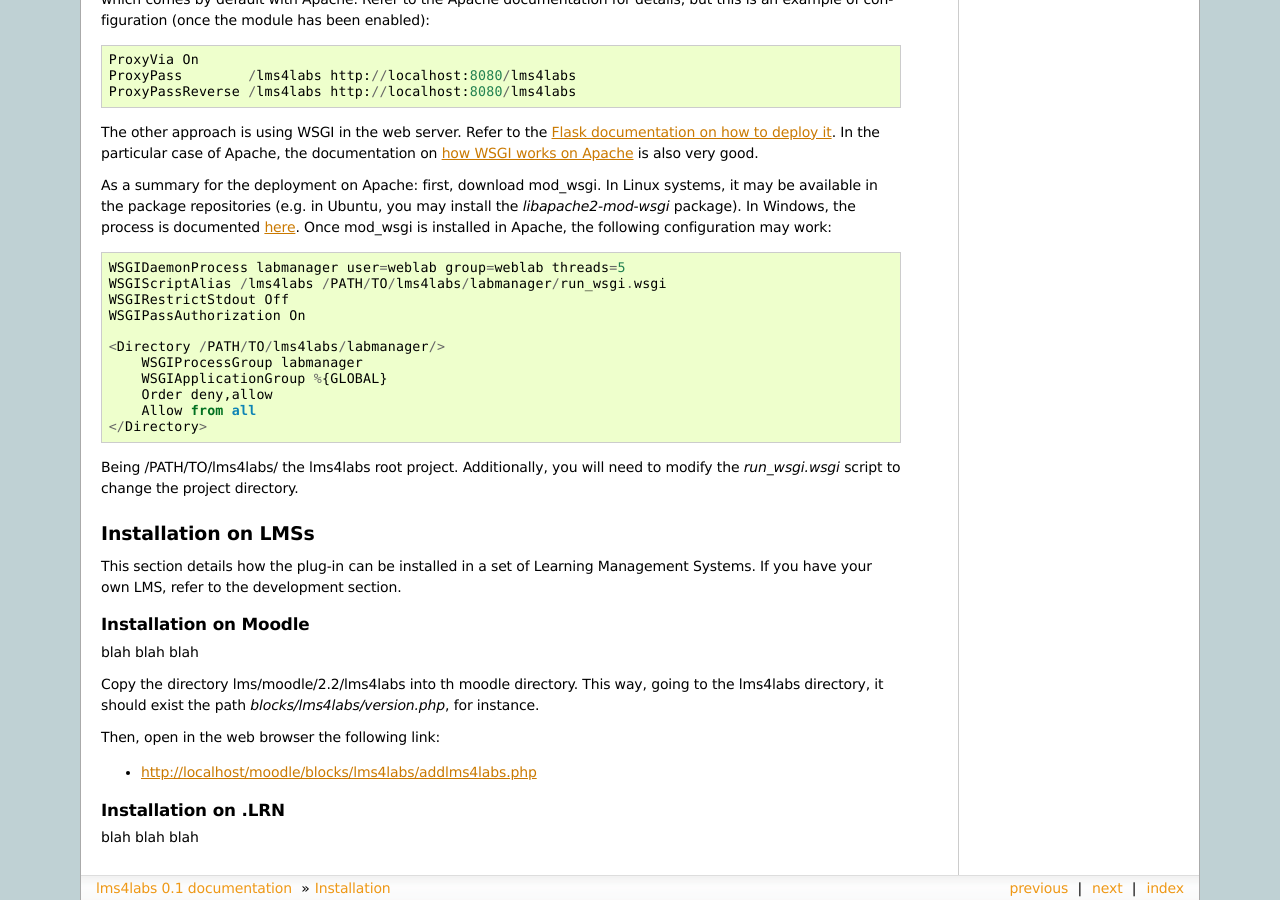
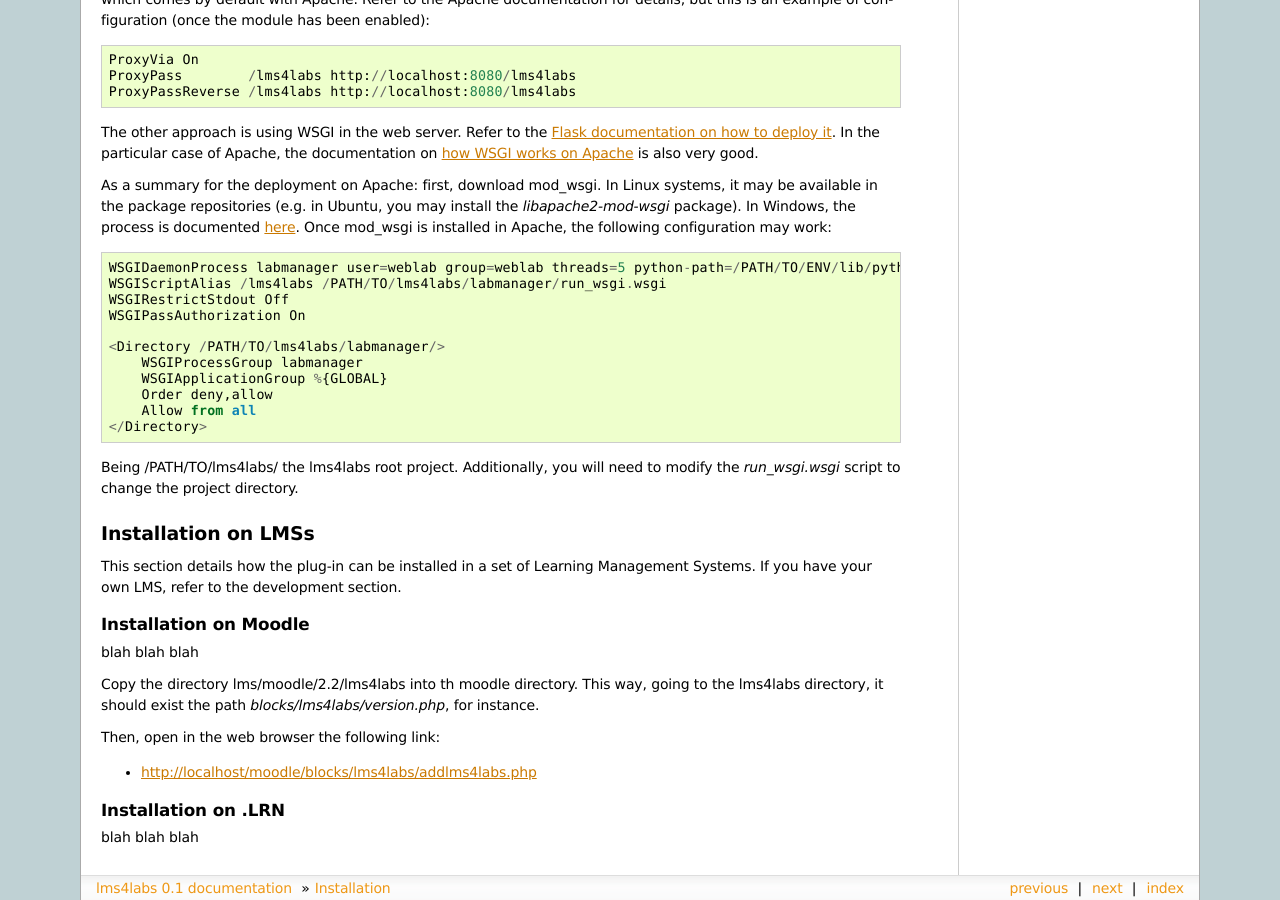
Before and after one commit to gateway4labs/lms4labs, a Sphinx documentation site: the page built from docs/source/installation.rst, in a window 1280 px wide and 900 px high, scrolled down 4080 px. Built offline with Sphinx 7.4.7, drawn with Linux system fonts in a browser that asks for light colours; pages that are not in the unit, such as notebooks, are missing from menus.

```diff
--- a/docs/source/installation.rst
+++ b/docs/source/installation.rst
@@ -288,7 +288,7 @@ documented `here
 <http://code.google.com/p/modwsgi/wiki/InstallationOnWindows>`_. Once mod_wsgi
 is installed in Apache, the following configuration may work::
 
-    WSGIDaemonProcess labmanager user=weblab group=weblab threads=5
+    WSGIDaemonProcess labmanager user=weblab group=weblab threads=5 python-path=/PATH/TO/ENV/lib/pythonVERSION/site-packages/
     WSGIScriptAlias /lms4labs /PATH/TO/lms4labs/labmanager/run_wsgi.wsgi
     WSGIRestrictStdout Off
     WSGIPassAuthorization On
```
Also changed, not shown: 1 other file.
